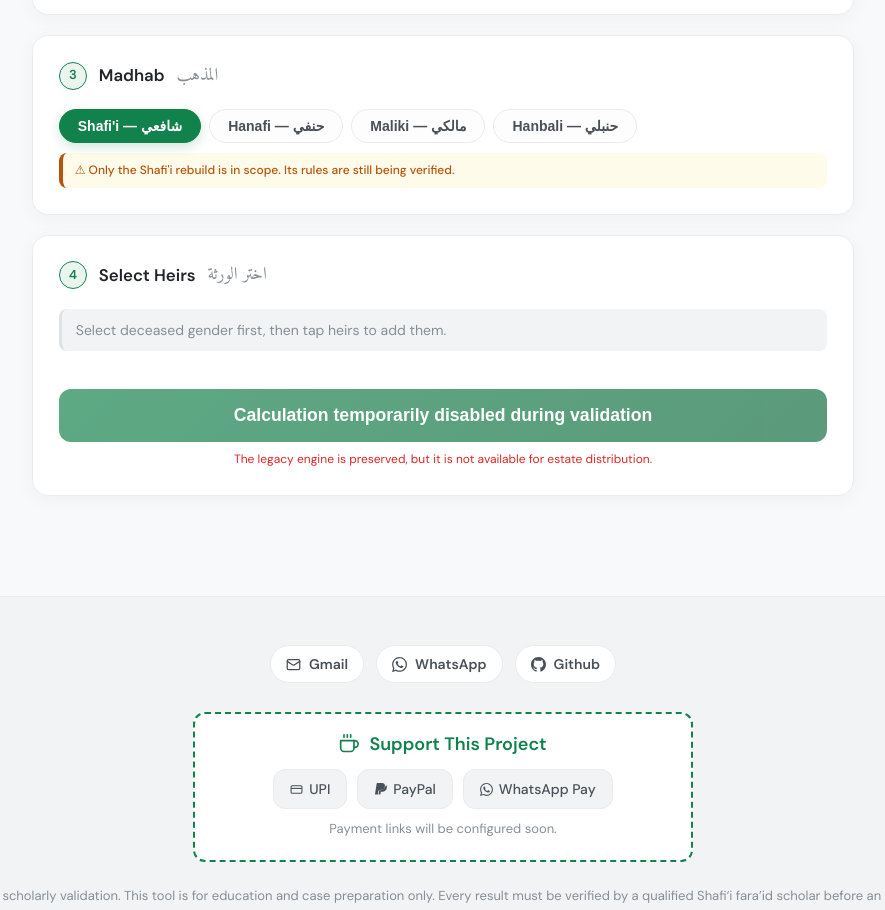
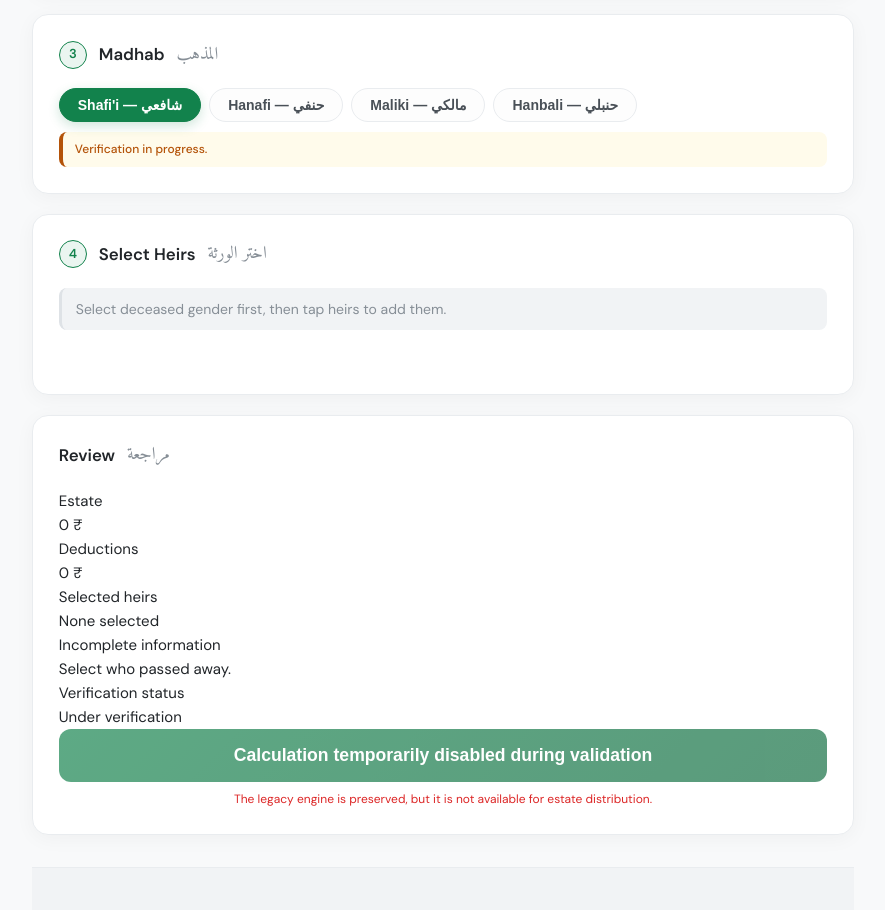
Before and after one commit to m-ameen-k/Islamic-Inheritance-Calculator, a website: page index.html in a window 1280 px wide. Shown: the part 1507-2417 px from the top of the page, without its empty margins (197-1082 px from the left). Drawn offline with Linux system fonts and the light colour scheme.

Commit message:
ui: simplify calculator page structure

```diff
--- a/index.html
+++ b/index.html
@@ -40,10 +40,12 @@
   <div class="step" id="s5"><div class="sc">5</div><div class="sl" data-i="s_res">Result</div></div>
 </div>
 
-<div class="validation-banner ai" role="status" data-i="validation_notice">
-  Under technical and scholarly validation. This tool is for education and case preparation only. Every result must be verified by a qualified Shafi‘i fara’id scholar before an estate is distributed.
+<div class="validation-banner ai" role="status">
+  Calculation is unavailable while the Shafi‘i rules are undergoing scholarly verification.
 </div>
 
+<main class="workspace-layout">
+<div class="main-workspace">
 <div class="card ai">
   <div class="ch"><div class="cn">1</div><div class="ct" data-i="dec_t">Who passed away?</div><div class="car">من المتوفى؟</div></div>
   <div class="grd">
@@ -119,19 +121,13 @@
     <button class="mbtn" data-m="maliki" disabled title="Not implemented">Maliki — مالكي</button>
     <button class="mbtn" data-m="hanbali" disabled title="Not implemented">Hanbali — حنبلي</button>
   </div>
-  <div class="snote" style="margin-top:10px;margin-bottom:0">⚠ Only the Shafi'i rebuild is in scope. Its rules are still being verified.</div>
+  <div class="snote" style="margin-top:10px;margin-bottom:0">Verification in progress.</div>
 </div>
 
 <div class="card ai">
   <div class="ch"><div class="cn">4</div><div class="ct" data-i="heir_t">Select Heirs</div><div class="car">اختر الورثة</div></div>
   <div class="hint" id="heirsHint" data-i="heir_hint">Select deceased gender first, then tap heirs.</div>
   <div class="hgrid" id="hgrid"></div>
-  <button class="calcbtn" id="calcBtn" disabled aria-describedby="calculationDisabledReason">
-    <span data-i="calc_disabled">Calculation temporarily disabled during validation</span>
-  </button>
-  <p class="calculation-disabled-reason" id="calculationDisabledReason" data-i="calc_disabled_reason">
-    The legacy engine is preserved, but it is not available for estate distribution.
-  </p>
 </div>
 
 <div class="res card ai" id="resSec">
@@ -149,8 +145,45 @@
   <div class="tc" id="tcAssets"><div id="assetsDetail"></div></div>
   <div class="tc" id="tcLearn"><div id="learnContent"></div></div>
 </div>
+</div>
 
-</div>
+<aside class="case-sidebar ai" aria-labelledby="caseSummaryTitle">
+  <section class="card case-summary">
+    <div class="ch">
+      <div class="ct" id="caseSummaryTitle">Review</div>
+      <div class="car">مراجعة</div>
+    </div>
+    <dl class="review-list">
+      <div>
+        <dt>Estate</dt>
+        <dd id="reviewEstate">0 ₹</dd>
+      </div>
+      <div>
+        <dt>Deductions</dt>
+        <dd id="reviewDeductions">0 ₹</dd>
+      </div>
+      <div>
+        <dt>Selected heirs</dt>
+        <dd id="selectedHeirsSummary">None selected</dd>
+      </div>
+      <div>
+        <dt>Incomplete information</dt>
+        <dd id="caseCompleteness">Select who passed away.</dd>
+      </div>
+      <div>
+        <dt>Verification status</dt>
+        <dd><span class="status-label">Under verification</span></dd>
+      </div>
+    </dl>
+  <button class="calcbtn" id="calcBtn" disabled aria-describedby="calculationDisabledReason">
+    <span data-i="calc_disabled">Calculation temporarily disabled during validation</span>
+  </button>
+  <p class="calculation-disabled-reason" id="calculationDisabledReason" data-i="calc_disabled_reason">
+    The legacy engine is preserved, but it is not available for estate distribution.
+  </p>
+  </section>
+</aside>
+</main>
 
 <div class="fab-group">
   <button class="fab" id="fabTop" aria-label="Scroll to top">↑</button>
@@ -202,7 +235,7 @@
     <p class="tip-note">Payment links will be configured soon. <span id="upiPlaceholder" style="display:none;font-weight:600;color:var(--pri)"></span></p>
   </div>
 
-  <p class="footer-copy">Under technical and scholarly validation. This tool is for education and case preparation only. Every result must be verified by a qualified Shafi‘i fara’id scholar before an estate is distributed.</p>
+  <p class="footer-copy"><span class="status-label">Calculator status: unavailable</span></p>
 </footer>
 
 <script src="js/data.js"></script>
```
